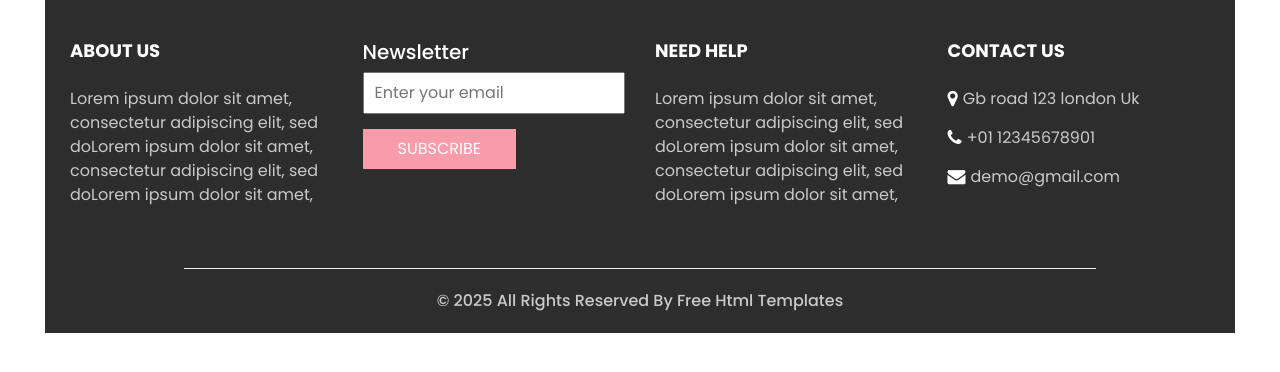
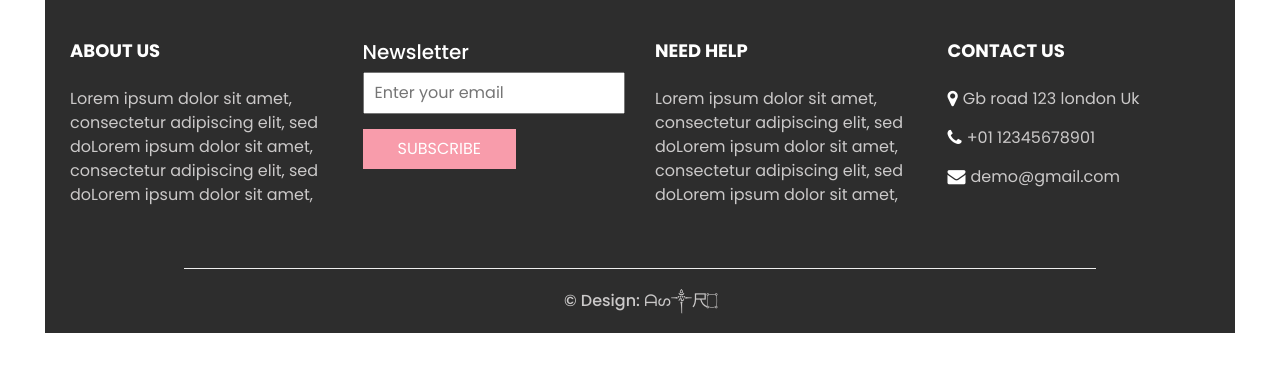
Before and after one commit to NegosSolutions/astroqr, a plain HTML site: page index.html in a window 1280 px wide. Shown: the part 4690-5062 px from the top of the page. Drawn offline with nearby package versions, Linux system fonts and the light colour scheme; a script that the page names is missing.

Commit message:
Add files via upload

```diff
--- a/index.html
+++ b/index.html
@@ -1,6 +1,6 @@
 <!DOCTYPE html>
 <html>
-
+<!-- Diseño ᗩᔕ༒尺۝ -->
 <head>
   <!-- Basic -->
   <meta charset="utf-8" />
@@ -427,7 +427,7 @@
     </div>
   </section>
 
-  <!-- end saving section -->
+  <!-- Diseño ᗩᔕ༒尺۝ -->
 
   <!-- why section -->
 
@@ -929,8 +929,7 @@
     <footer class=" footer_section">
       <div class="container">
         <p>
-          &copy; <span id="displayYear"></span> All Rights Reserved By
-          <a href="https://html.design/">Free Html Templates</a>
+          &copy; Design: <a rel="nofollow noopener" href="https://negossolutions.github.io/astropages/" target="_blank">ᗩᔕ༒尺۝</a>
         </p>
       </div>
     </footer>
```
Also changed, not shown: contact.html (+1 -2 lines), shop.html (+1 -2 lines), testimonial.html (+1 -2 lines), why.html (+1 -2 lines).
